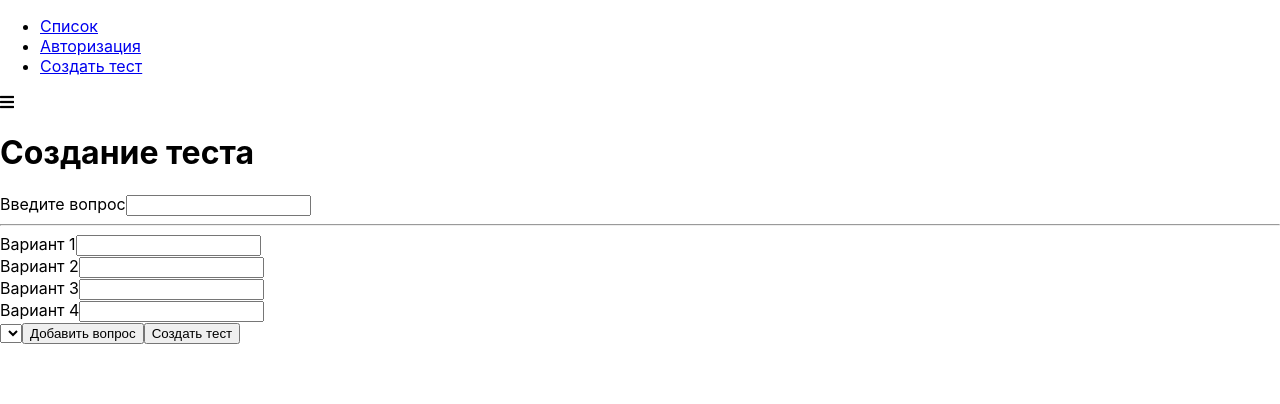
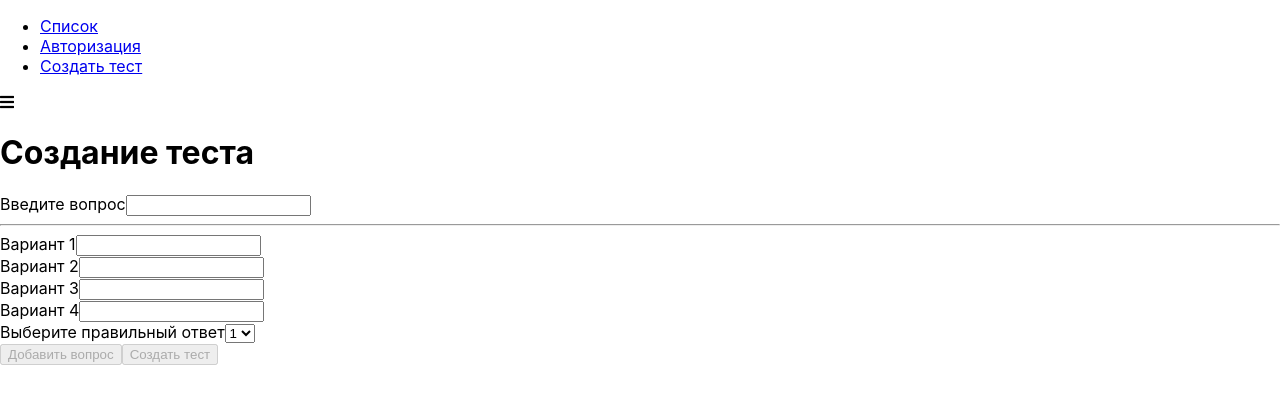
Before and after one commit to artemgafarov66/react-quiz, a React app: page /quiz-creator in a window 1280 px wide. Shown: the top 404 px of the page. Built offline with nearby package versions, Linux system fonts and the light colour scheme.

Commit message:
react-quiz add firebase

```diff
--- a/package.json
+++ b/package.json
@@ -7,6 +7,7 @@
     "@svgr/webpack": "4.3.2",
     "@typescript-eslint/eslint-plugin": "1.13.0",
     "@typescript-eslint/parser": "1.13.0",
+    "axios": "^0.19.0",
     "babel-eslint": "10.0.2",
     "babel-jest": "^24.8.0",
     "babel-loader": "8.0.6",
--- /dev/null
+++ b/src/components/UI/Select/Select.js
@@ -0,0 +1,30 @@
+import React from 'react';
+import classes from './Select.scss';
+
+const Select = props => {
+  const htmlFor = `${props.label}-${Math.random()}`;
+
+  return (
+    <div className={classes.Select}>
+      <label htmlFor={htmlFor}>{props.label}</label>
+      <select
+        id={htmlFor}
+        value={props.value}
+        onChange={props.onChange}>
+        {
+          props.options.map((option, index) => {
+            return (
+              <option
+                key={option.value + index}
+                value={option.value}>
+                {option.text}
+              </option>
+            );
+          })
+        }
+      </select>
+    </div>
+  );
+};
+
+export default Select;
--- /dev/null
+++ b/src/components/UI/Select/Select.scss
@@ -0,0 +1,19 @@
+.Select {
+  margin-bottom: 15px;
+  label {
+    display: block;
+    margin: 0 0 3px;
+    padding: 0;
+    font-weight: bold;
+  }
+  select {
+    display: block;
+    margin: 0 0 5px;
+    width: 100%;
+    height: 29px;
+    box-sizing: border-box;
+    border: 1px solid #bebebe;
+    outline: none;
+    transition: all .3 ease-in-out;
+  }
+}
--- a/src/containers/Auth/Auth.js
+++ b/src/containers/Auth/Auth.js
@@ -2,6 +2,7 @@
 import classes from './Auth.scss';
 import Button from '../../components/UI/Button/Button';
 import Input from '../../components/UI/Input/Input';
+import { validateForm } from '../../form/formFramework';
 import is from 'is_js';
 class Auth extends Component {
   state = {
@@ -49,17 +50,11 @@
 
     let isValid = true;
 
-    if (validation.required) {
-      isValid = value.trim().length && isValid;
-    }
+    if (validation.required) isValid = value.trim().length && isValid;
 
-    if (validation.email) {
-      isValid = is.email(value) && isValid;
-    }
+    if (validation.email) isValid = is.email(value) && isValid;
 
-    if (validation.minLength) {
-      isValid = value.length >= validation.minLength && isValid;
-    }
+    if (validation.minLength) isValid = value.length >= validation.minLength && isValid;
 
     return isValid;
   }
@@ -74,11 +69,7 @@
 
     formControls[controlName] = control;
 
-    let isFormValid = true;
-
-    Object.keys(formControls).forEach(name => isFormValid = formControls[name].valid && isFormValid);
-
-    this.setState({ formControls, isFormValid });
+    this.setState({ formControls, isFormValid: validateForm(formControls) });
   }
 
   renderInputs() {
--- a/src/containers/QuizCreator/QuizCreator.js
+++ b/src/containers/QuizCreator/QuizCreator.js
@@ -1,8 +1,9 @@
 import React, { Component } from 'react';
 import classes from './QuizCreator.scss';
 import Button from '../../components/UI/Button/Button';
-import { createControl } from '../../form/formFramework';
+import { createControl, validate, validateForm } from '../../form/formFramework';
 import Input from '../../components/UI/Input/Input';
+import Select from '../../components/UI/Select/Select';
 import Auxillary from '../../hoc/Auxillary/Auxillary';
 
 function createOptionControl(number) {
@@ -28,34 +29,70 @@
 class QuizCreator extends Component {
   state = {
     quiz: [],
+    isFormValid: false,
+    rightAnswerId: 1,
     formControls: createFormControls(),
   }
 
   submitHandler = event => event.PreventDefault();
 
-  addQuestionHandler = () => {
+  addQuestionHandler = event => {
+    event.preventDefault();
 
+    const quiz = [...this.state.quiz],
+      index = quiz.length + 1,
+      { option1, option2, option3, option4 } = this.state.formControls,
+      questionItem = {
+        question: this.state.formControls.question.value,
+        id: index,
+        rightAnswerId: this.state.rightAnswerId,
+        answer: [
+          {
+            text: option1.value,
+            id: option1.id
+          },
+          {
+            text: option2.value,
+            id: option2.id
+          },
+          {
+            text: option3.value,
+            id: option3.id
+          },
+          {
+            text: option4.value,
+            id: option4.id
+          }
+        ]
       };
 
-  createQuizHandler = () => {
+    quiz.push(questionItem);
 
+    this.setState({
+      quiz,
+      isFormValid: false,
+      rightAnswerId: 1,
+      formControls: createFormControls(),
+    });
+
+  }
+
+  createQuizHandler = event => {
+    event.preventDefault();
+    console.log(this.state.quiz);
   };
 
   onChangeHandler = (value, controlName) => {
-    // const formControls = { ...this.state.formControls },
-    //   control = { ...formControls[controlName] };
+    const formControls = { ...this.state.formControls },
+      control = { ...formControls[controlName] };
 
-    // control.value = value;
-    // control.touched = true;
-    // control.valid = this.validateControl(control.value, control.validation);
+    control.value = value;
+    control.touched = true;
+    control.valid = validate(control.value, control.validation);
 
-    // formControls[controlName] = control;
+    formControls[controlName] = control;
 
-    // let isFormValid = true;
-
-    // Object.keys(formControls).forEach(name => isFormValid = formControls[name].valid && isFormValid);
-
-    // this.setState({ formControls, isFormValid });
+    this.setState({ formControls, isFormValid: validateForm(formControls) });
   }
 
   renderControls() {
@@ -72,30 +109,45 @@
             shouldValidate={!!control.validation}
             errorMessage={control.errorMessage}
             onChange={event => this.onChangeHandler(event.target.value, controlName)} />
-            { index === 0 && <hr /> }
+          {index === 0 && <hr />}
         </Auxillary>
       );
     });
   }
 
+  selectChangeHandler = event => {
+    this.setState({ rightAnswerId: +event.target.value });
+  };
+
   render() {
+    const select = <Select
+      label='Выберите правильный ответ'
+      value={this.state.rightAnswerId}
+      onChange={this.selectChangeHandler}
+      options={[
+        { text: 1, value: 1 },
+        { text: 2, value: 2 },
+        { text: 3, value: 3 },
+        { text: 4, value: 4 }
+      ]} />
+
     return (
       <div className={classes.QuizCreator}>
         <div>
           <h1>Создание теста</h1>
           <form onSubmit={this.submitHandler}>
             {this.renderControls()}
-          <select></select>
+            {select}
 
             <Button
               type='primary'
               onClick={this.addQuestionHandler}
-            disabled={false}>Добавить вопрос</Button>
+              disabled={!this.state.isFormValid}>Добавить вопрос</Button>
 
             <Button
               type='success'
               onClick={this.createQuizHandler}
-            disabled={false}>Создать тест</Button>
+              disabled={!this.state.quiz.length}>Создать тест</Button>
           </form>
         </div>
       </div>
--- a/src/containers/QuizList/QuizList.js
+++ b/src/containers/QuizList/QuizList.js
@@ -1,6 +1,7 @@
 import React, { Component } from 'react';
 import classes from './QuizList.scss';
 import { NavLink } from 'react-router-dom';
+import axios from 'axios';
 class QuizList extends Component {
   renderQuizes() {
     return [1, 2, 3].map((quiz, index) => (
@@ -9,6 +10,13 @@
       </li>
     ));
   }
+
+  componentDidMount() {
+    axios.get('https://react-quiz-29f5c.firebaseio.com/quiz.json').then(response => {
+      console.log(response);
+    });
+  }
+
   render() {
     return (
       <div className={classes.QuizList}>
--- a/src/form/formFramework.js
+++ b/src/form/formFramework.js
@@ -7,3 +7,19 @@
     value: '',
   };
 }
+
+export function validate(value, validation = null) {
+  if (!validation) return true;
+
+  let isValid = true;
+
+  if (validation.required) isValid = value.trim() !== '' && isValid;
+
+  return isValid;
+}
+
+export function validateForm(formControls) {
+  let isFormValid = true;
+  Object.keys(formControls).forEach(name => isFormValid = formControls[name].valid && isFormValid);
+  return isFormValid;
+}
```
Also changed, not shown: 1 other file (tests, documents, lock files or other folders). Lines whose indentation alone changed are shown as unchanged.
